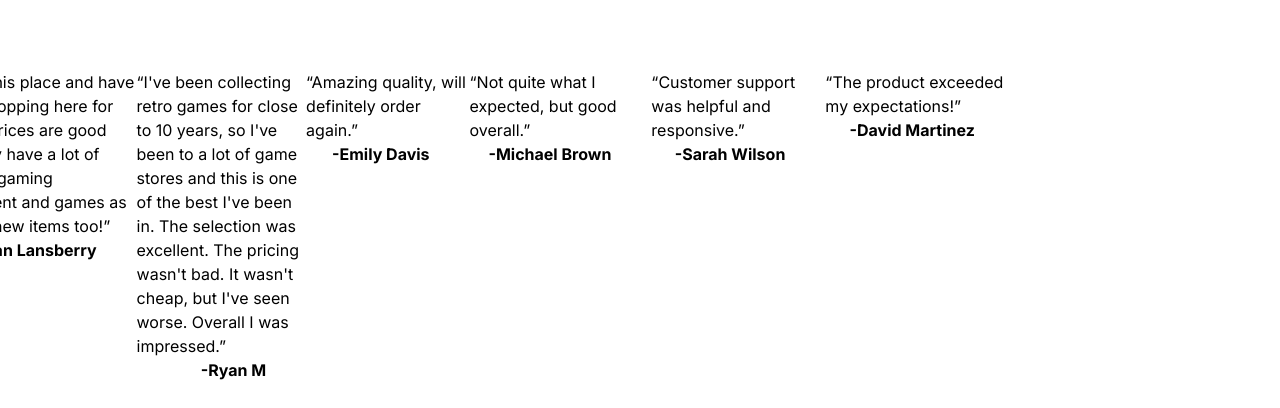
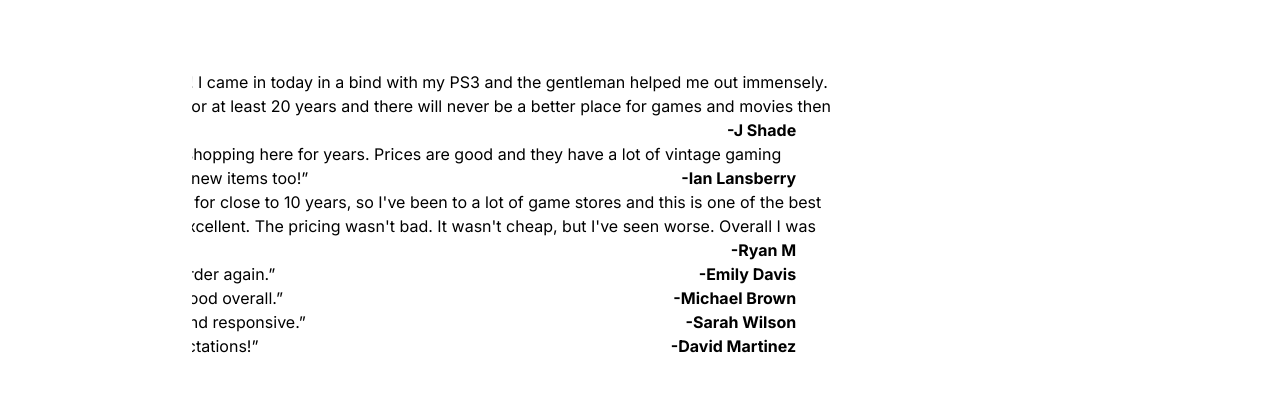
Before and after one commit to ProjectGameForce/ProjectGameForceFE, a Next.js app: page / in a window 1280 px wide. Shown: the part 1180-1588 px from the top of the page. Built offline with nearby package versions, Linux system fonts and the light colour scheme; a web font is replaced by a local one.

Commit message:
Functionality: I'm trying man

```diff
--- a/app/ReviewProps.tsx
+++ b/app/ReviewProps.tsx
@@ -9,9 +9,7 @@ type ReviewProps = {
 export const Review = ({ reviewObj, styles }: ReviewProps) => {
 	const { name, review } = reviewObj;
 	return (
-    <div
-      className={`hover:w-72 hover:mx-0 hover:h-96 hover:text-xl w-[100%] h-60 mx-10 rounded-xl ${styles} `}
-    >
+		<div className={`hover:text-xl w-full  mx-10 ${styles} `}>
 			<q>{review}</q>
 			<h1 className="float-right mr-10 font-bold">-{name}</h1>
 		</div>
--- a/app/Spinner.tsx
+++ b/app/Spinner.tsx
@@ -14,11 +14,7 @@ export function Spinner() {
     });
   }; */
 	const goNext = () => {
-    setCurrentIndex((currentCurrentIndex) => {
-      return currentCurrentIndex === reviewList.length - 1
-        ? 0
-        : currentCurrentIndex + 1;
-    });
+		setCurrentIndex((currentIndex) => (currentIndex + 1) % reviewList.length);
 	};
 
 	useEffect(() => {
@@ -39,16 +35,16 @@ export function Spinner() {
 			/* spinnerElement?.removeEventListener("mouseenter", stopScroll);
       spinnerElement?.removeEventListener("mouseleave", startAutoScroll); */
 		};
-  }, [reviewList, goNext]);
+	});
 	return (
-    <div className="mx-10 justify-center items-center my-20 w-[70%] ">
+		<div className="mx-10 justify-center items-center my-20 w-[70%] overflow-hidden ">
 			<div
-        className=" flex flex-row justify-center h-72 transition-transform duration-[10000ms] ease-in-out"
+				className="transition-transform duration-[10000ms] ease-in-out"
 				style={{ transform: `translateX(-${currentIndex * 100}%)` }}
 			>
 				{reviewList.map((item, index) => (
-          <div className="w-[100%]">
-            <Review reviewObj={item} key={index} styles={""} />
+					<div className="" key={index}>
+						<Review reviewObj={item} styles={""} />
 					</div>
 				))}
 			</div>
--- a/app/page.tsx
+++ b/app/page.tsx
@@ -7,38 +7,46 @@ import HeroImage from "./assets/heroplaceholder.jpg";
 import StillLogo from "./assets/gfLogo.png";
 import logoGIF from "./assets/hope.gif";
 export type ReviewObj = {
+	id: number;
 	name: string;
 	review: string;
 };
 export const reviewList: ReviewObj[] = [
 	{
+		id: 1,
 		name: "J Shade",
 		review:
 			"This is the best game store ever! I came in today in a bind with my PS3 and the gentleman helped me out immensely. I have been coming to this store for at least 20 years and there will never be a better place for games and movies then Gameforce!",
 	},
 	{
+		id: 2,
 		name: "Ian Lansberry",
 		review:
 			"I love this place and have been shopping here for years. Prices are good and they have a lot of vintage gaming equipment and games as well as new items too!",
 	},
 	{
+		id: 3,
 		name: "Ryan M",
 		review:
 			"I've been collecting retro games for close to 10 years, so I've been to a lot of game stores and this is one of the best I've been in. The selection was excellent. The pricing wasn't bad. It wasn't cheap, but I've seen worse. Overall I was impressed.",
 	},
 	{
+		id: 4,
 		name: "Emily Davis",
 		review: "Amazing quality, will definitely order again.",
 	},
 	{
+		id: 5,
 		name: "Michael Brown",
 		review: "Not quite what I expected, but good overall.",
 	},
 	{
+		id: 6,
 		name: "Sarah Wilson",
 		review: "Customer support was helpful and responsive.",
 	},
 	{
+		id: 7,
 		name: "David Martinez",
 		review: "The product exceeded my expectations!",
 	},
@@ -118,7 +126,7 @@ export default function Home() {
 					className="-z-10"
 				/>
 				<div className=" -mt-40 mb-44 z-20 bg-orange-500 border-[5px] border-orange-800 rounded-[2.5rem] mx-auto text-3xl p-3 font-semibold font-monoRoboto">
-          Boulder's Finest One-stop Game Shop
+					Boulder&apos s Finest One-stop Game Shop
 				</div>
 			</div>
 
@@ -141,7 +149,7 @@ export default function Home() {
 					referrerPolicy="no-referrer-when-downgrade"
 				></iframe>
 			</div>
-      <div id="spinnerId" className="flex justify-center flex-row">
+			<div id="spinnerId" className=" flex justify-center ">
 				<Spinner />
 			</div>
 
@@ -166,6 +174,3 @@ export default function Home() {
 		</main>
 	);
 }
-function LoopThatShit() {
-  return <img src={`${logoGIF}`} alt="Logo GIF" width="500" height="200" />;
-}
```
Lines whose indentation alone changed are shown as unchanged.
